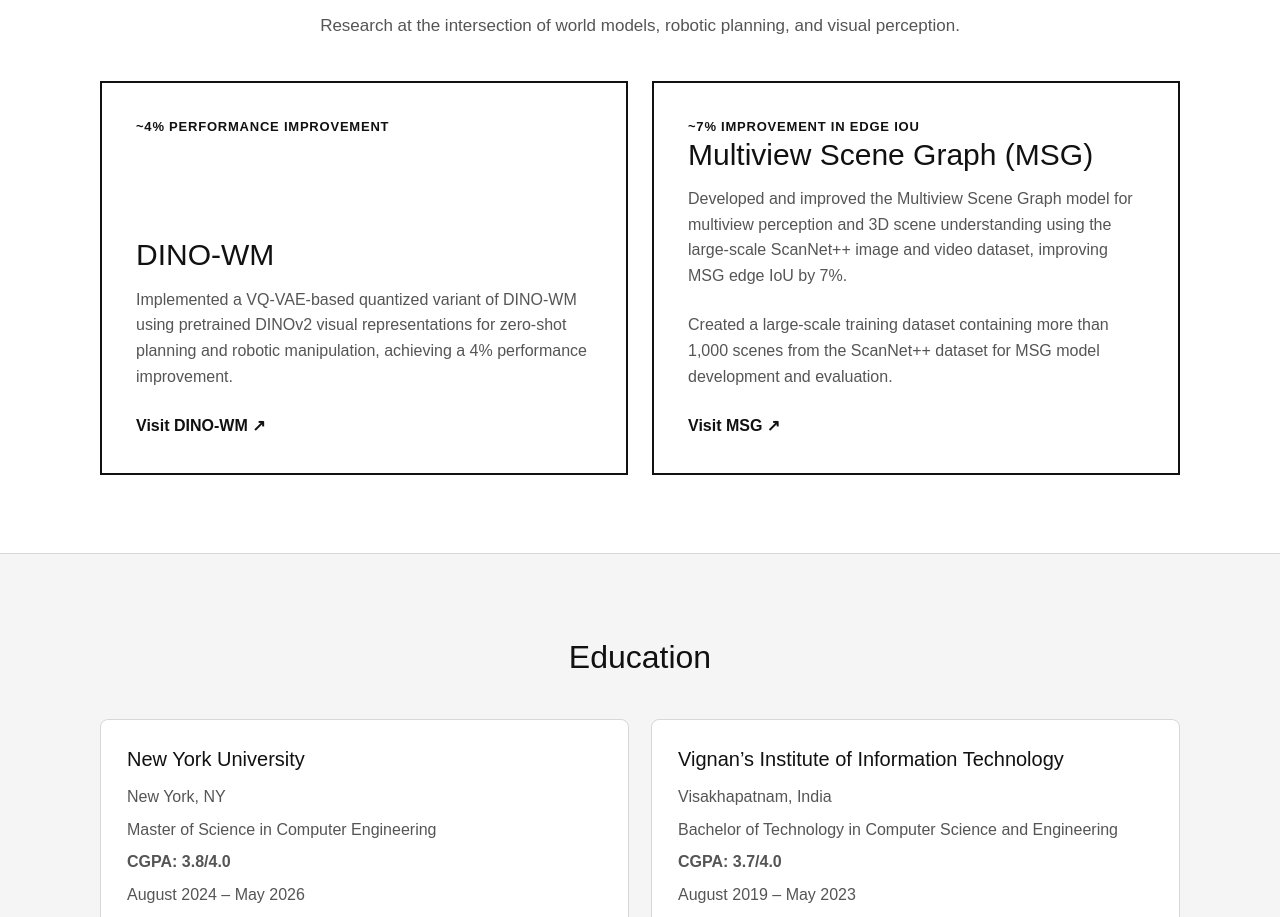
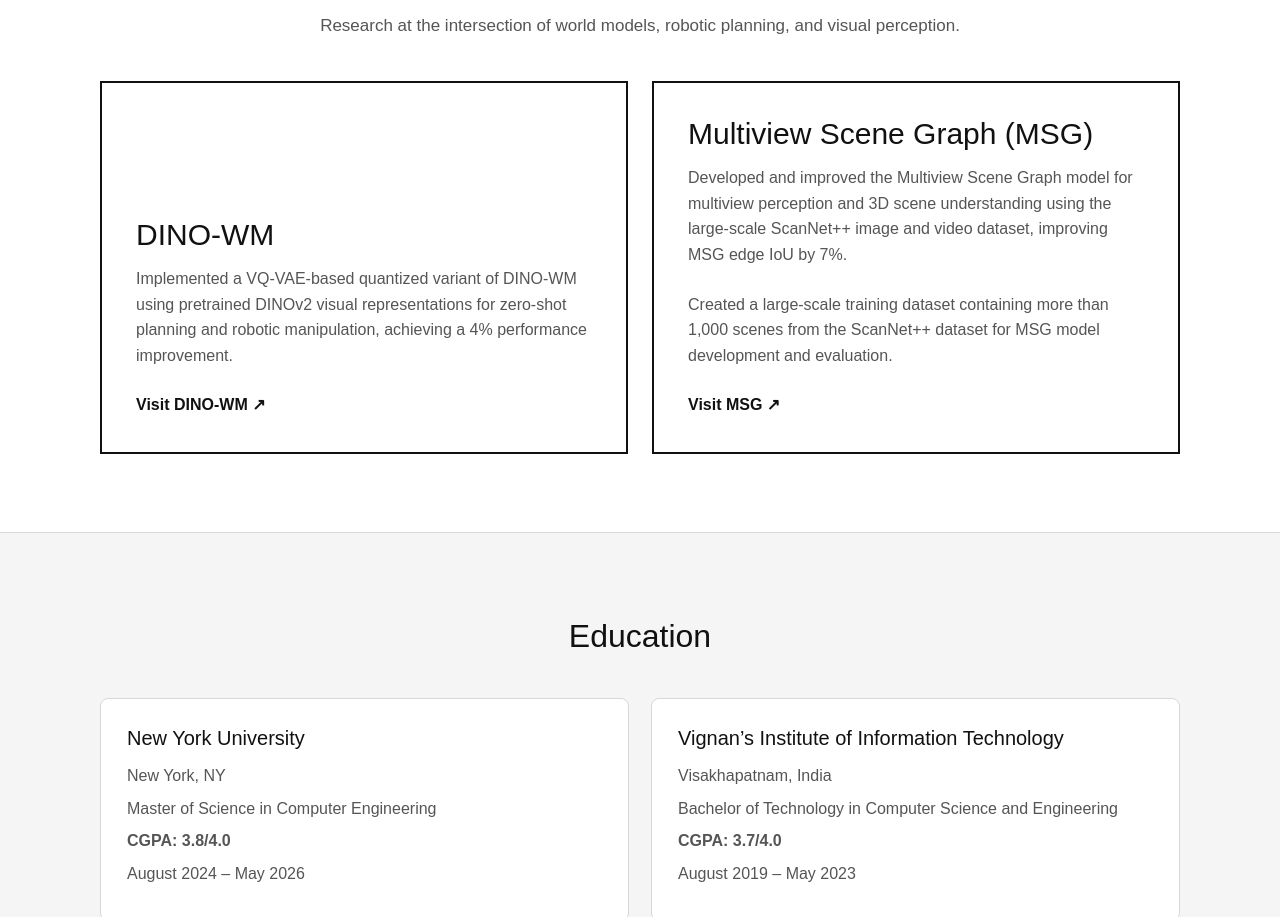
Before and after one commit to nvklaxmikanth/nvklaxmikanth.github.io, a Next.js app: page / in a window 1280 px wide. Shown: the part 908-1825 px from the top of the page. Built offline with nearby package versions, Linux system fonts and the light colour scheme.

Commit message:
Remove research impact labels

```diff
--- a/app/globals.css
+++ b/app/globals.css
@@ -30,9 +30,8 @@
 .sectionLabel { margin: 0; text-transform: uppercase; letter-spacing: .14em; font-size: 12px; font-weight: 700; }
 .researchGrid { display: grid; grid-template-columns: repeat(2, 1fr); gap: 24px; }
 .researchCard { min-height: 330px; padding: 34px; border: 2px solid var(--black); display: flex; flex-direction: column; }
-.researchCard .impact { margin: 0; font-size: 13px; font-weight: 700; text-transform: uppercase; letter-spacing: .06em; }
 .researchCard h3 { margin: auto 0 14px; font-size: 30px; line-height: 1.15; }
-.researchCard > p:not(.impact) { margin: 0 0 24px; color: var(--dark-gray); }
+.researchCard > p { margin: 0 0 24px; color: var(--dark-gray); }
 .researchCard a { align-self: flex-start; font-weight: 700; text-underline-offset: 4px; }
 .twoColumns, .skillGrid, .projectGrid { display: grid; gap: 22px; }
 .twoColumns { grid-template-columns: repeat(2, 1fr); }
--- a/app/page.tsx
+++ b/app/page.tsx
@@ -152,13 +152,11 @@
           </div>
           <div className="researchGrid">
             <article className="researchCard">
-              <p className="impact">~4% performance improvement</p>
               <h3>DINO-WM</h3>
               <p>Implemented a VQ-VAE-based quantized variant of DINO-WM using pretrained DINOv2 visual representations for zero-shot planning and robotic manipulation, achieving a 4% performance improvement.</p>
               <a href="https://dino-wm.github.io/" target="_blank" rel="noreferrer">Visit DINO-WM ↗</a>
             </article>
             <article className="researchCard">
-              <p className="impact">~7% improvement in edge IoU</p>
               <h3>Multiview Scene Graph (MSG)</h3>
               <p>Developed and improved the Multiview Scene Graph model for multiview perception and 3D scene understanding using the large-scale ScanNet++ image and video dataset, improving MSG edge IoU by 7%.</p>
               <p>Created a large-scale training dataset containing more than 1,000 scenes from the ScanNet++ dataset for MSG model development and evaluation.</p>
```
